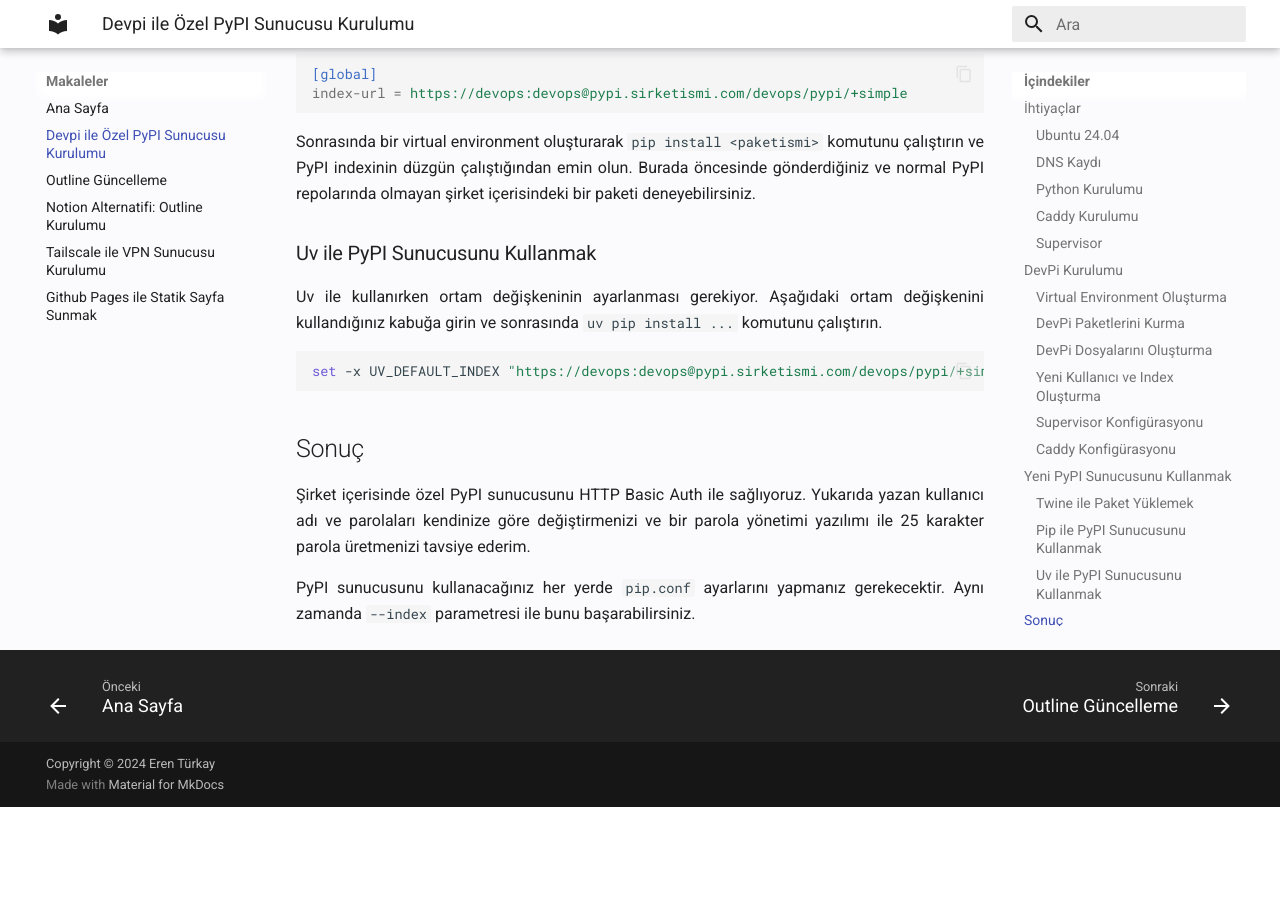
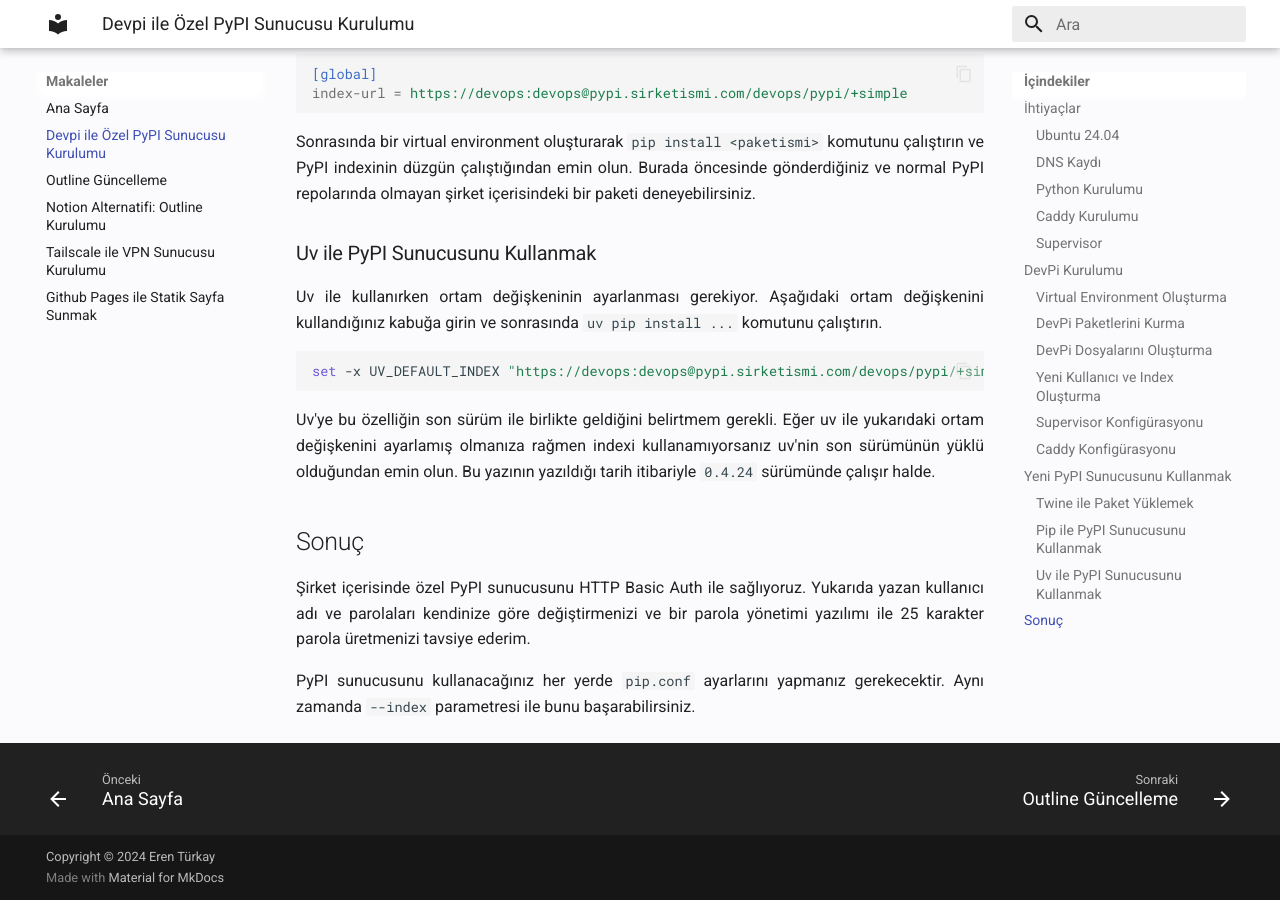
Before and after one commit to sonradanogrendiklerim/sonradanogrendiklerim.github.io, an MkDocs documentation site: the page built from docs/makaleler/devpi-ile-ozel-pypi-sunucusu-kurulumu.md, in a window 1280 px wide and 900 px high, scrolled down 5000 px. Built offline with MkDocs 1.6.1 and Material for MkDocs 9.7.7, drawn with Linux system fonts in a browser that asks for light colours; before the commit the page ends 5807 px from its top, so only the background shows below that; some of the changed text lies outside the part shown.

Commit message:
typo duzelt ve uv kismina ekleme yap

````diff
--- a/docs/makaleler/devpi-ile-ozel-pypi-sunucusu-kurulumu.md
+++ b/docs/makaleler/devpi-ile-ozel-pypi-sunucusu-kurulumu.md
@@ -246,6 +246,10 @@
 set -x UV_DEFAULT_INDEX "https://devops:devops@pypi.sirketismi.com/devops/pypi/+simple"
 ```
 
+Uv'ye bu özelliğin son sürüm ile birlikte geldiğini belirtmem gerekli. Eğer uv ile yukarıdaki ortam
+değişkenini ayarlamış olmanıza rağmen indexi kullanamıyorsanız uv'nin son sürümünün yüklü olduğundan
+emin olun. Bu yazının yazıldığı tarih itibariyle `0.4.24` sürümünde çalışır halde.
+
 ## Sonuç
 
 Şirket içerisinde özel PyPI sunucusunu HTTP Basic Auth ile sağlıyoruz. Yukarıda yazan kullanıcı adı
````
Also changed, not shown: other parts of docs/makaleler/devpi-ile-ozel-pypi-sunucusu-kurulumu.md (+1 -1 lines).
